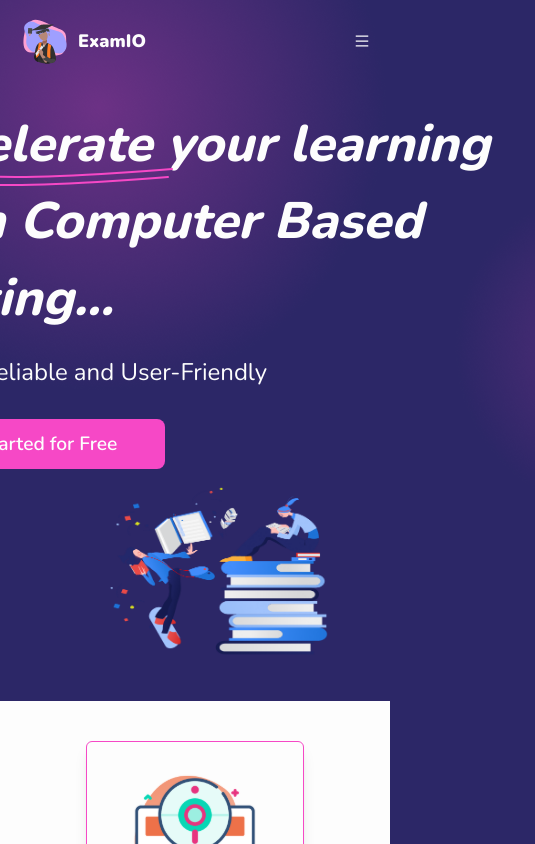
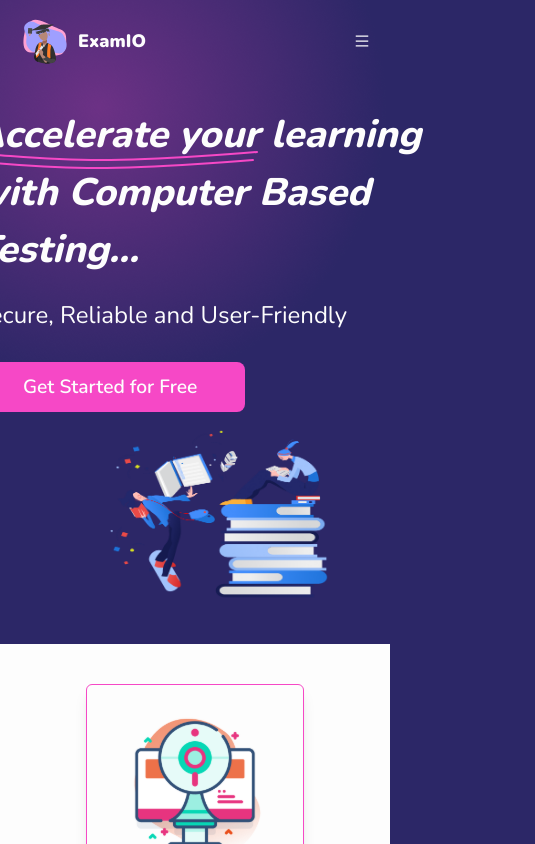
Before and after one commit to Alausa2001/ExamIO, a React (Create React App) app in the folder examio/: page / in a window 390 px wide. Shown: the top 844 px of the page, 535 px wide, since content can reach past the window. Built offline with nearby package versions, Linux system fonts and the light colour scheme.

Commit message:
New changes

```diff
--- a/examio/src/components/Navbar.js
+++ b/examio/src/components/Navbar.js
@@ -199,10 +199,16 @@ const Navbar = () => {
                   >
                     {/* add whatever you wanna add here. Eg links, images, etc */}
                     <li className="font-semibold transition duration-500 w-full">
-                      Log In
+                      Conduct Exams/Quiz
                     </li>
                     <li className="font-semibold transition duration-500 w-full">
-                      Log In
+                      Schedule Exams
+                    </li>
+                    <li className="font-semibold transition duration-500 w-full">
+                      Write Exams
+                    </li>
+                    <li className="font-semibold transition duration-500 w-full">
+                      Exam Analysis
                     </li>
                   </ul>
                 </div>
--- a/examio/src/pages/Home/Home.js
+++ b/examio/src/pages/Home/Home.js
@@ -21,13 +21,13 @@ const Home = () => {
 
       <div className="md:h-[100vh] flex flex-col items-center justify-between pl-[5rem] pr-[2.5rem] py-10 md:flex-row">
         <div>
-          <h1 className="w-[40rem] text-lightColor text-[3.2rem] font-extrabold italic">
+          <h1 className="w-[30rem] md:w-[40rem] text-lightColor text-[2.4rem] md:text-[3.2rem] font-extrabold italic">
             Accelerate your learning with Computer Based Testing...
           </h1>
           <img
             src={line}
             alt=""
-            className="relative bottom-[10.5rem] right-[1.2rem]"
+            className="relative bottom-[8rem] md:bottom-[10.5rem] right-[0.9rem] md:right-[1.2rem]"
           />
           <p className="text-lightColor text-[1.5rem] mb-10">
             Secure, Reliable and User-Friendly
@@ -110,13 +110,13 @@ const Home = () => {
             <img src={sectionsectionimg} alt="" />
           </div>
           <div>
-            <h1 className="w-[40rem] text-lightColor text-[3.2rem] font-extrabold italic">
+            <h1 className="w-[30rem] md:w-[40rem] text-lightColor text-[2.4rem] md:text-[3.2rem] font-extrabold italic">
               Transforming the Test taking experience with ease.
             </h1>
             <img
               src={linetwo}
               alt=""
-              className="relative bottom-[10.5rem] right-[1.2rem]"
+              className="relative bottom-[8rem] md:bottom-[10.5rem] right-[0.7rem] md:right-[1.2rem]"
             />
             <p className="text-lightColor text-[1.5rem] mb-10">
               Lörem ipsum spermatvätt tratösm.
```
